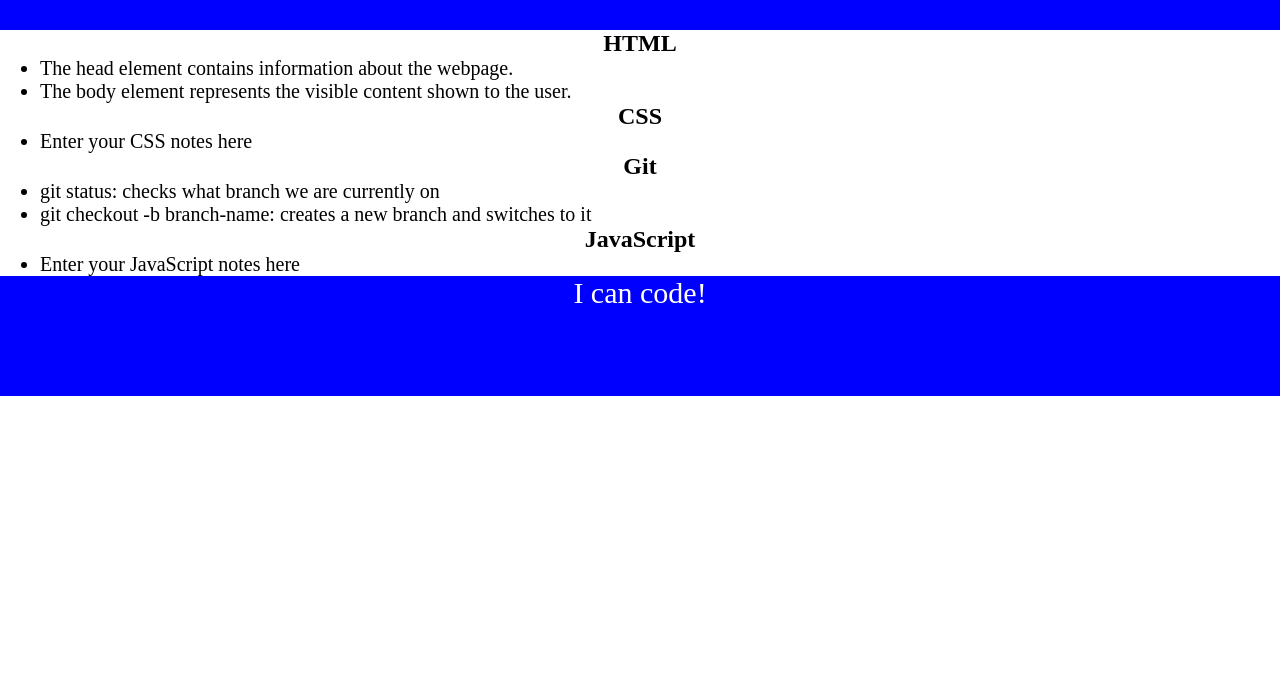
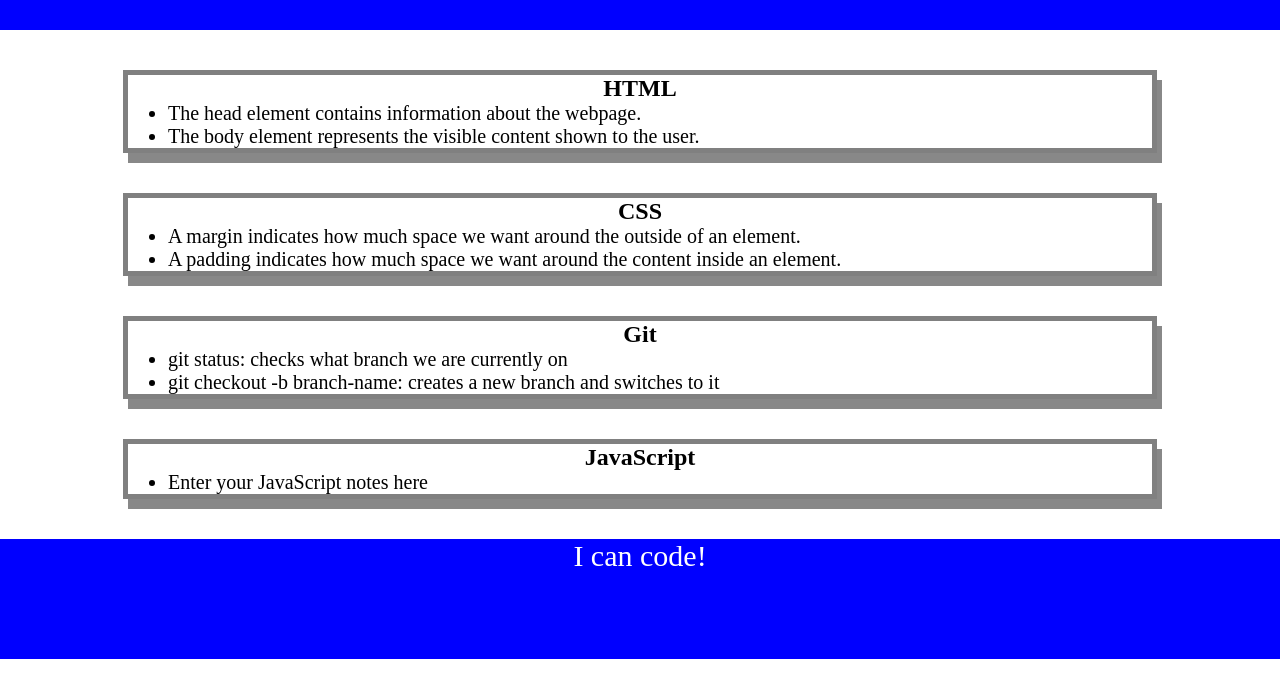
Before and after one commit to alievens13/prework-study-guide, a plain HTML site: page index.html in a window 1280 px wide. Shown: the part 90-788 px from the top of the page. Drawn offline with Linux system fonts and the light colour scheme.

Commit message:
added CSS to project

```diff
--- a/assets/style.css
+++ b/assets/style.css
@@ -33,3 +33,10 @@ p {
     text-align: center;
     font-size: 30px;
   }
+
+  .card {
+    width: 80%;
+    margin: 40px auto;
+    border: 5px solid gray;
+    box-shadow: 5px 10px #888888;
+  }
--- a/index.html
+++ b/index.html
@@ -26,7 +26,8 @@
       <section class="card" id="css-section">
         <h2>CSS</h2>
         <ul>
-          <li>Enter your CSS notes here</li>
+          <li>A margin indicates how much space we want around the outside of an element.</li>
+          <li>A padding indicates how much space we want around the content inside an element.</li>
         </ul>
       </section>
 
```
